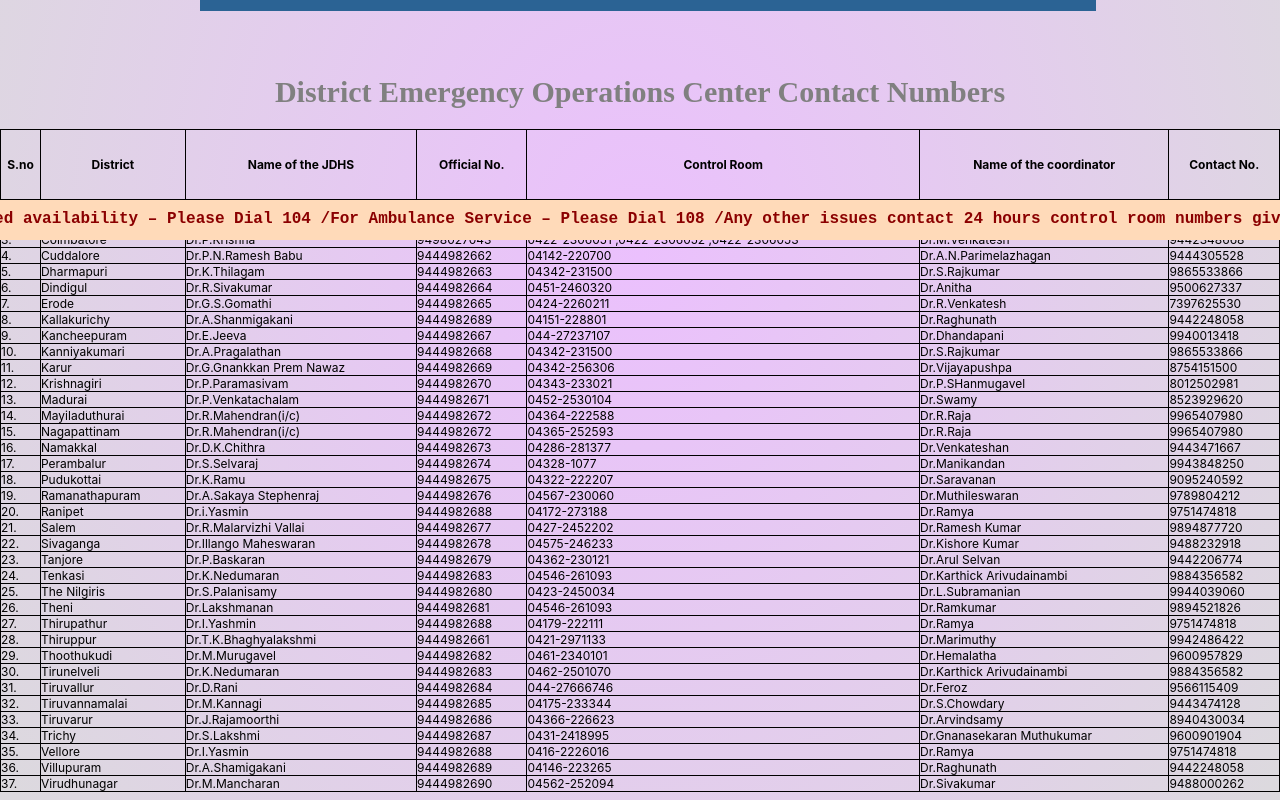
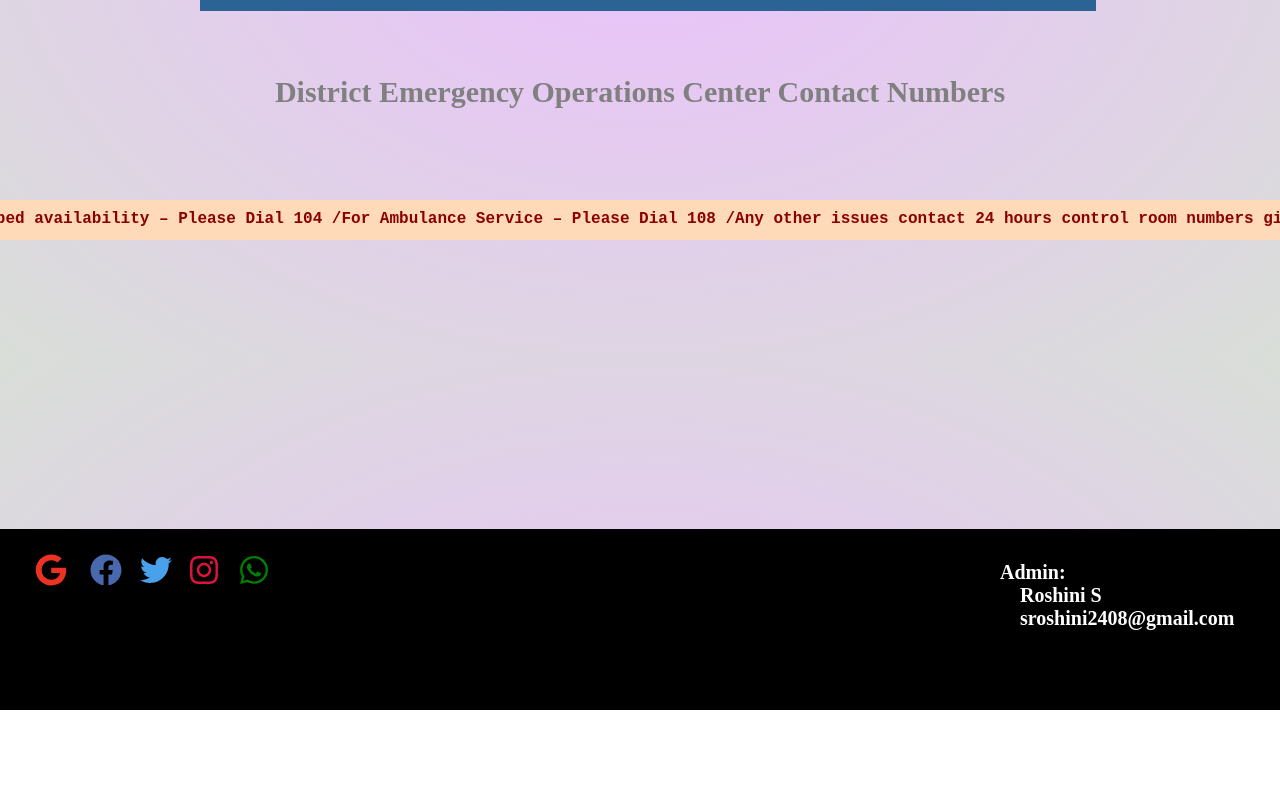
Before and after one commit to RoshiniSukumar/Covid-19-Support-Desk, a React (Create React App) app: page /contact in a window 1280 px wide. Shown: the part 560-1360 px from the top of the page. After the commit the page ends 1270 px from the top, so only its background shows below. Built offline with nearby package versions, Linux system fonts and the light colour scheme.

Commit message:
contact js

```diff
--- a/src/components/function/Contact.js
+++ b/src/components/function/Contact.js
@@ -6,7 +6,352 @@ export default function Contact() {
     <div>
       <img className="contact-image" src="./images/Whom-to-contact-English.jpeg" alt="whom to contact"></img>
       <h4 className="heading">District Emergency Operations Center Contact Numbers</h4>
-      <table>
+
+      {/* <div>
+      var a =[
+     {
+
+S_no:"1" ,
+District:"Ariyalur",
+Name_of_the_JDHS:"Dr.S.Selvaraj",
+Official_No:"9444982674",
+Control_Room:"04329-228709",
+Name_of_the_coordinator:"Dr.Manikandan",
+Contact_No:"9943848250"
+},
+{
+S_no: 2,
+District: "Chengalpattu",
+Name_of_the_JDHS:"Dr.E.Jeeva",
+Official_No: "9444982667",
+Control_Room: "044-27427412",
+Name_of_the_coordinator:  "Dr.Dhandapani",
+Contact_No:"9940013418"
+},
+{
+S_no: 3,
+District: "Coimbatore",
+Name_of_the_JDHS:"Dr.P.Krishna",
+Official_No: "9498027043",
+Control_Room: "0422-2306051 ,0422-2306052 ,0422-2306053",
+Name_of_the_coordinator:  "Dr.M.Venkatesh",
+Contact_No:"9442348668"
+},
+{
+S_no: 4,
+District: "Cuddalore",
+Name_of_the_JDHS:"Dr.P.N.Ramesh Babu",
+Official_No: "9444982662",
+Control_Room: "04142-220700",
+Name_of_the_coordinator:  "Dr.M.Dr.A.N.Parimelazhagan",
+Contact_No:"9444305528"
+},
+{
+S_no: 5,
+District: "Dharmapuri",
+Name_of_the_JDHS:"Dr.K.Thilagam",
+Official_No: "9444982663",
+Control_Room: "04342-231500",
+Name_of_the_coordinator:  "Dr.S.Rajkumar",
+Contact_No:"9865533866"
+},
+{
+S_no: 6,
+District: "Dindigul",
+Name_of_the_JDHS:"Dr.R.Sivakumar",
+Official_No: "9444982664",
+Control_Room: "0451-2460320",
+Name_of_the_coordinator:  "Dr.Anitha",
+Contact_No:"9500627337"
+},
+{
+S_no: 7,
+District: "Erode",
+Name_of_the_JDHS:"Dr.G.S.Gomathi",
+Official_No: "9444982665",
+Control_Room: "0424-226021",
+Name_of_the_coordinator:  "Dr.R.Venkatesh",
+Contact_No:"7397625530"
+},
+{
+S_no: 8,
+District: "Kallakurichy",
+Name_of_the_JDHS:"Dr.A.Shanmigakani",
+Official_No: "9444982689",
+Control_Room: "04151-228801",
+Name_of_the_coordinator:  "Dr.Raghunath",
+Contact_No:"9442248058"
+},
+{
+S_no: 9,
+District: "Kancheepuram",
+Name_of_the_JDHS:"Dr.E.Jeeva",
+Official_No: "9444982667",
+Control_Room: "044-27237107",
+Name_of_the_coordinator:  "Dr.Dhandapani",
+Contact_No:"9940013418"
+},
+{
+S_no: 10,
+District: "Kanniyakumari",
+Name_of_the_JDHS:"Dr.A.Pragalathan",
+Official_No: "9444982668",
+Control_Room: "04342-231500",
+Name_of_the_coordinator:  "Dr.S.Rajkuma",
+Contact_No:"9865533866"
+},
+{
+S_no: 11,
+District: "Karur",
+Name_of_the_JDHS:"Dr.G.Gnankkan Prem Nawaz",
+Official_No: "9444982669",
+Control_Room: "04342-256306",
+Name_of_the_coordinator:  "Dr.Vijayapushpa",
+Contact_No:"8754151500"
+},
+{
+S_no: 12,
+District: "Krishnagiri",
+Name_of_the_JDHS:"Dr.P.Paramasivam",
+Official_No: "9444982670",
+Control_Room: "04343-233021",
+Name_of_the_coordinator:  "Dr.P.SHanmugavel",
+Contact_No:"8012502981"
+},
+{
+S_no: 13,
+District: "Madurai",
+Name_of_the_JDHS:"Dr.P.Venkatachalam",
+Official_No: "9444982671",
+Control_Room: "0452-2530104",
+Name_of_the_coordinator:  "Dr.Swamy",
+Contact_No:"8523929620"
+},
+{
+S_no: 14,
+District: "Mayiladuthurai",
+Name_of_the_JDHS:"Dr.R.Mahendran(i/c)",
+Official_No: "9444982672",
+Control_Room: "04364-222588",
+Name_of_the_coordinator:  "Dr.R.Raja",
+Contact_No:"9965407980"
+},
+{
+S_no: 15,
+District: "Nagapattinam",
+Name_of_the_JDHS:"Dr.R.Mahendran(i/c)",
+Official_No: "9444982672",
+Control_Room: "04365-252593",
+Name_of_the_coordinator:  "Dr.R.Raja",
+Contact_No:"9965407980"
+},
+{
+S_no: 16,
+District: "Namakkal",
+Name_of_the_JDHS:"Dr.D.K.Chithra",
+Official_No: "9444982673",
+Control_Room: "04286-281377",
+Name_of_the_coordinator:  "Dr.Venkateshan",
+Contact_No:"9443471667"
+},
+{
+S_no: 17,
+District: "Perambalur",
+Name_of_the_JDHS:"Dr.S.Selvaraj",
+Official_No: "9444982674",
+Control_Room: "04328-1077",
+Name_of_the_coordinator:  "Dr.Manikandan",
+Contact_No:"9943848250"
+},
+{
+S_no: 18,
+District: "Pudukottai",
+Name_of_the_JDHS:"Dr.K.Ramu",
+Official_No: "9444982675",
+Control_Room: "04322-222207",
+Name_of_the_coordinator:  "Dr.Saravanan",
+Contact_No:"9095240592"
+},
+{
+S_no: 19,
+District: "Ramanathapuram",
+Name_of_the_JDHS:"Dr.A.Sakaya Stephenraj",
+Official_No: "9444982676",
+Control_Room: "04567-230060",
+Name_of_the_coordinator:  "Dr.Muthileswaran",
+Contact_No:"9789804212"
+},
+{
+S_no: 20,
+District: "Ranipet",
+Name_of_the_JDHS:"Dr.i.Yasmin",
+Official_No: "9444982688",
+Control_Room: "04172-273188",
+Name_of_the_coordinator:  "Dr.Ramya",
+Contact_No:"9751474818"
+},
+{
+S_no: 21,
+District: "Salem",
+Name_of_the_JDHS:"Dr.R.Malarvizhi Vallai",
+Official_No: "9444982677",
+Control_Room: "0427-2452202",
+Name_of_the_coordinator:  "Dr.Ramesh Kumar",
+Contact_No:"9894877720"
+},
+{
+S_no: 22,
+District: "Sivaganga",
+Name_of_the_JDHS:"Dr.Illango Maheswaran",
+Official_No: "9444982678",
+Control_Room: "04575-246233",
+Name_of_the_coordinator:  "Dr.Kishore Kumar",
+Contact_No:"9488232918"
+},
+{
+S_no: 23,
+District: "Tanjore",
+Name_of_the_JDHS:"Dr.P.Baskaran",
+Official_No: "9444982679",
+Control_Room: "04362-230121",
+Name_of_the_coordinator:  "Dr.Arul Selvan",
+Contact_No:"9442206774"
+},
+{
+S_no: 24,
+District: "Tenkasi",
+Name_of_the_JDHS:"Dr.K.Nedumaran",
+Official_No: "9444982683",
+Control_Room: "04546-261093",
+Name_of_the_coordinator:  "Dr.Karthick Arivudainambi",
+Contact_No:"9884356582"
+},
+{
+S_no: 25,
+District: "Nilgiris",
+Name_of_the_JDHS:"Dr.S.Palanisamy",
+Official_No: "9444982680",
+Control_Room: "0423-2450034",
+Name_of_the_coordinator:  "Dr.L.Subramanian",
+Contact_No:"9944039060"
+},
+{
+S_no: 26,
+District: "Theni",
+Name_of_the_JDHS:"Dr.Lakshmanan",
+Official_No: "9444982681",
+Control_Room: "04546-261093",
+Name_of_the_coordinator:  "Dr.Ramkumar",
+Contact_No:"9894521826"
+},
+{
+S_no: 27,
+District: "Thirupathur",
+Name_of_the_JDHS:"Dr.I.Yashmin",
+Official_No: "9444982688",
+Control_Room: "04179-222111",
+Name_of_the_coordinator:  "Dr.Ramya",
+Contact_No:"9751474818"
+},
+{
+S_no: 28,
+District: "Thiruppur",
+Name_of_the_JDHS:"Dr.T.K.Bhaghyalakshmi",
+Official_No: "9444982661",
+Control_Room: "0421-2971133",
+Name_of_the_coordinator:  "Dr.Marimuthy",
+Contact_No:"9942486422"
+},
+{
+S_no: 29,
+District: "Thoothukudi",
+Name_of_the_JDHS:"Dr.M.Murugavel",
+Official_No: "9444982682",
+Control_Room: "0461-2340101",
+Name_of_the_coordinator:  "Dr.Hemalatha",
+Contact_No:"9600957829"
+},
+{
+S_no: 30,
+District: "Tirunelveli",
+Name_of_the_JDHS:"Dr.K.Nedumaran",
+Official_No: "9444982683",
+Control_Room: "0462-2501070",
+Name_of_the_coordinator:  "Dr.Karthick Arivudainambi",
+Contact_No:"9884356582"
+},
+{
+S_no: 31,
+District: "Tiruvallur",
+Name_of_the_JDHS:"Dr.D.Rani",
+Official_No: "9444982684",
+Control_Room: "044-27666746",
+Name_of_the_coordinator:  "Dr.Feroz",
+Contact_No:"9566115409"
+},
+{
+S_no: 32,
+District: "Tiruvannamalai",
+Name_of_the_JDHS:"Dr.M.Kannagi",
+Official_No: "9444982685",
+Control_Room: "04175-233344",
+Name_of_the_coordinator:  "Dr.S.Chowdary",
+Contact_No:"9443474128"
+},
+{
+S_no: 33,
+District: "Tiruvarur",
+Name_of_the_JDHS:"Dr.J.Rajamoorthi",
+Official_No: "9444982686",
+Control_Room: "04366-226623",
+Name_of_the_coordinator:  "Dr.Arvindsamy",
+Contact_No:"8940430034"
+},
+{
+S_no: 34,
+District: "Trichy",
+Name_of_the_JDHS:"Dr.S.Lakshmi",
+Official_No: "9444982687",
+Control_Room: "0431-2418995",
+Name_of_the_coordinator:  "Dr.Gnanasekaran Muthukumar",
+Contact_No:"9600901904"
+},
+{
+S_no: 35,
+District: "Vellore",
+Name_of_the_JDHS:"Dr.I.Yasmin",
+Official_No: "9444982688",
+Control_Room: "0416-2226016",
+Name_of_the_coordinator:  "Dr.Ramya",
+Contact_No:"9751474818"
+},
+{
+S_no: 36,
+District: "Villupuram",
+Name_of_the_JDHS:"Dr.A.Shamigakani",
+Official_No: "9444982689",
+Control_Room: "04146-223265",
+Name_of_the_coordinator:  "Dr.Raghunath",
+Contact_No:"9442248058"
+},
+{
+S_no: 37,
+District: "Virudhunagar",
+Name_of_the_JDHS:"Dr.M.Mancharan",
+Official_No: "9444982690",
+Control_Room: "04562-252094",
+Name_of_the_coordinator:  "Dr.Sivakumar",
+Contact_No:"9488000262"
+}
+]
+
+          </div>  */}
+    </div>
+  )
+}
+
+
+{/* <table>
           <tr>
               <th>S.no</th>
               <th>District</th>
@@ -349,7 +694,4 @@ export default function Contact() {
               <td>Dr.Sivakumar</td>
               <td>9488000262</td>
           </tr>
-      </table>
-    </div>
-  )
-}
+      </table> */}
```
